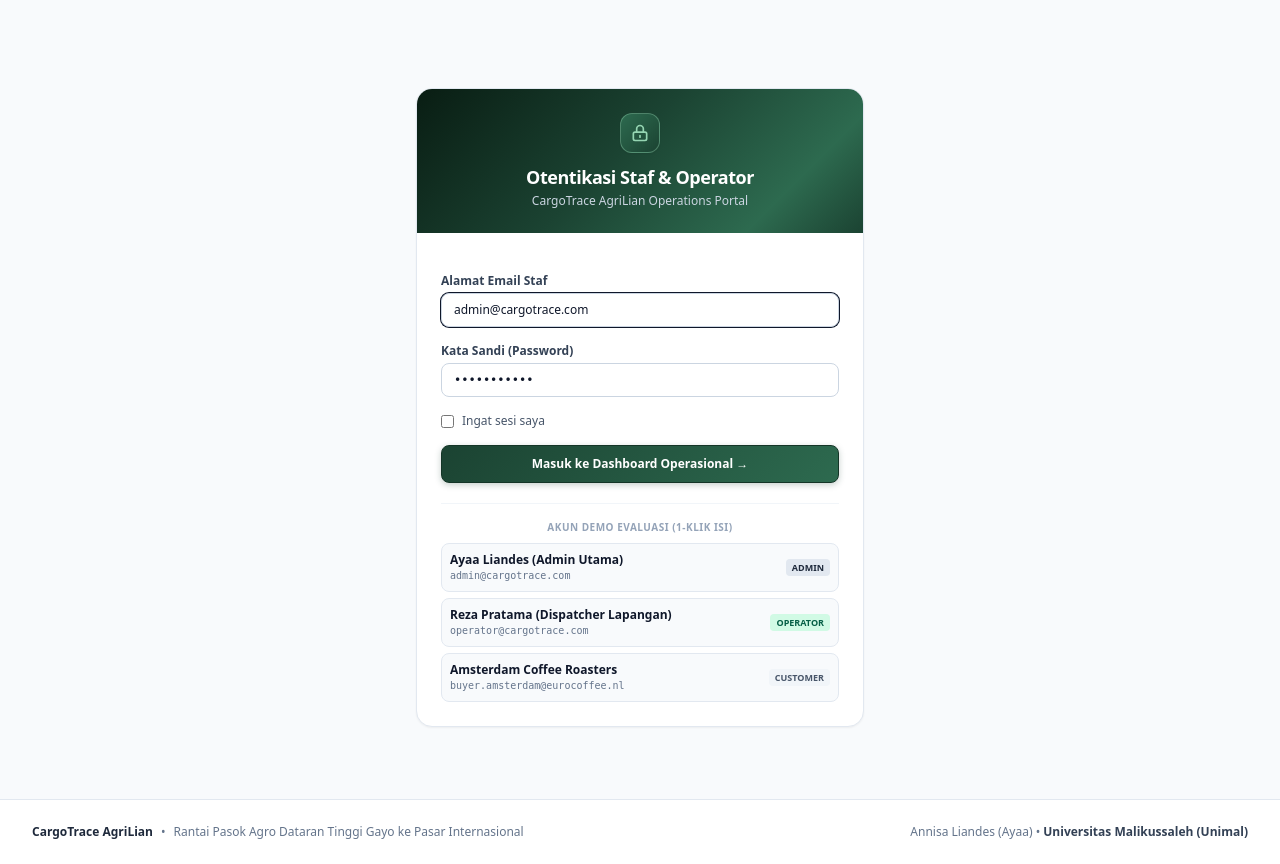
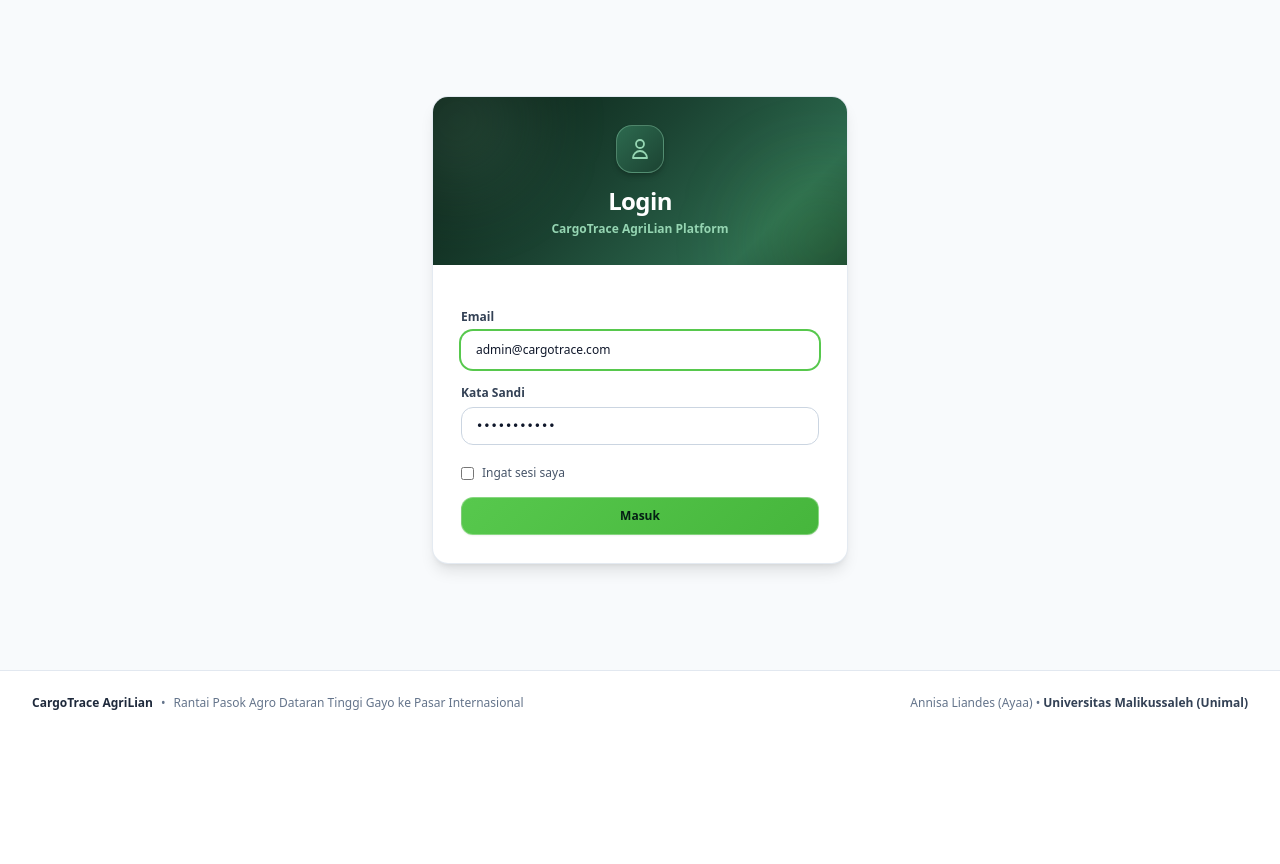
Before and after one commit to annisaliandess/Agrilian_CargoTrace, a Laravel app: page /login in a window 1280 px wide. Shown: the part 65-929 px from the top of the page. After the commit the page ends 775 px from the top, so only its background shows below. Run offline with Laravel 12, Linux system fonts and the light colour scheme; some libraries are stand-ins or nearby versions; some web fonts are replaced.

Commit message:
refactor(auth): simplify login UI with AgriLian branding, single-word CTA, and user brand avatar

```diff
--- a/resources/views/auth/login.blade.php
+++ b/resources/views/auth/login.blade.php
@@ -1,89 +1,68 @@
 @extends('layouts.app')
 
-@section('title', 'Login Staf & Dispatcher')
+@section('title', 'Login — CargoTrace AgriLian')
 
 @section('content')
-<div class="max-w-md mx-auto my-10">
-    <div class="bg-white rounded-2xl shadow-sm border border-slate-200 overflow-hidden">
+<div class="max-w-md mx-auto my-12 px-4">
+    <div class="bg-white rounded-2xl shadow-lg border border-slate-200/90 overflow-hidden">
 
-        <!-- Header -->
-        <div class="bg-hero-gradient p-6 text-center relative overflow-hidden">
-            <div class="w-10 h-10 rounded-xl bg-gradient-to-br from-[#2D6A4F] to-[#1B4332] border border-[#95D5B2]/40 text-white flex items-center justify-center mx-auto mb-2.5 shadow-sm">
-                <svg class="w-5 h-5 text-[#95D5B2]" fill="none" stroke="currentColor" viewBox="0 0 24 24">
-                    <path stroke-linecap="round" stroke-linejoin="round" stroke-width="2" d="M12 15v2m-6 4h12a2 2 0 002-2v-6a2 2 0 00-2-2H6a2 2 0 00-2 2v6a2 2 0 002 2zm10-10V7a4 4 0 00-8 0v4h8z"/>
-                </svg>
+        <!-- Header with Highland Gradient -->
+        <div class="bg-hero-gradient p-7 text-center relative overflow-hidden">
+            <!-- Subtle Ambient Light -->
+            <div class="absolute -top-12 -left-12 w-36 h-36 rounded-full bg-[#95D5B2]/15 blur-2xl pointer-events-none"></div>
+            <div class="absolute -bottom-12 -right-12 w-36 h-36 rounded-full bg-[#57C84D]/15 blur-2xl pointer-events-none"></div>
+
+            <div class="relative z-10">
+                <!-- Brand / User Logo (Siap Diganti dengan Logo Buatan Ayaa) -->
+                <div id="login-brand-logo" class="w-12 h-12 rounded-2xl bg-gradient-to-br from-[#2D6A4F] to-[#1B4332] border border-[#95D5B2]/40 text-white flex items-center justify-center mx-auto mb-3 shadow-md shadow-black/20">
+                    <svg class="w-6 h-6 text-[#95D5B2]" fill="none" stroke="currentColor" viewBox="0 0 24 24">
+                        <path stroke-linecap="round" stroke-linejoin="round" stroke-width="1.8" d="M16 7a4 4 0 11-8 0 4 4 0 018 0zM12 14a7 7 0 00-7 7h14a7 7 0 00-7-7z"/>
+                    </svg>
+                </div>
+
+                <!-- Judul Sederhana Sesuai Standar Login Modern -->
+                <h1 class="text-2xl font-black text-white tracking-tight">Login</h1>
+                <!-- Subtitle dengan Identitas AgriLian -->
+                <p class="text-xs text-[#95D5B2] font-semibold mt-1">CargoTrace AgriLian Platform</p>
             </div>
-
-            <h1 class="text-lg font-bold text-white tracking-tight">Otentikasi Staf & Operator</h1>
-            <p class="text-xs text-slate-300 mt-0.5">CargoTrace AgriLian Operations Portal</p>
         </div>
 
-        <div class="p-6 space-y-5">
+        <!-- Form Body -->
+        <div class="p-6 sm:p-7 space-y-5">
+            @if ($errors->any())
+                <div class="p-3 rounded-xl bg-red-50 border border-red-200 text-xs text-red-700">
+                    {{ $errors->first() }}
+                </div>
+            @endif
+
             <form action="{{ route('login.post') }}" method="POST" class="space-y-4">
                 @csrf
                 <div>
-                    <label for="email" class="block text-xs font-semibold text-slate-700 mb-1">Alamat Email Staf</label>
-                    <input type="email" id="email" name="email" value="{{ old('email', 'admin@cargotrace.com') }}" required autofocus
-                           class="w-full px-3 py-2 rounded-lg border border-slate-300 text-xs font-medium text-slate-900 focus:outline-none focus:ring-1 focus:ring-slate-900 transition-all">
+                    <label for="email" class="block text-xs font-semibold text-slate-700 mb-1.5">Email</label>
+                    <input type="email" id="email" name="email" value="{{ old('email', 'admin@cargotrace.com') }}" placeholder="masukkan alamat email..." required autofocus
+                           class="w-full px-3.5 py-2.5 rounded-xl border border-slate-300 text-xs font-medium text-slate-900 focus:outline-none focus:ring-2 focus:ring-[#57C84D] focus:border-transparent transition-all">
                 </div>
 
                 <div>
-                    <label for="password" class="block text-xs font-semibold text-slate-700 mb-1">Kata Sandi (Password)</label>
-                    <input type="password" id="password" name="password" value="password123" required
-                           class="w-full px-3 py-2 rounded-lg border border-slate-300 text-xs font-mono font-medium text-slate-900 focus:outline-none focus:ring-1 focus:ring-slate-900 transition-all">
+                    <label for="password" class="block text-xs font-semibold text-slate-700 mb-1.5">Kata Sandi</label>
+                    <input type="password" id="password" name="password" value="password123" placeholder="masukkan kata sandi..." required
+                           class="w-full px-3.5 py-2.5 rounded-xl border border-slate-300 text-xs font-mono font-medium text-slate-900 focus:outline-none focus:ring-2 focus:ring-[#57C84D] focus:border-transparent transition-all">
                 </div>
 
-                <div class="flex items-center justify-between text-xs">
-                    <label class="flex items-center gap-2 cursor-pointer text-slate-600 font-medium">
-                        <input type="checkbox" name="remember" class="rounded border-slate-300 text-slate-900 focus:ring-slate-900">
+                <div class="flex items-center justify-between text-xs pt-1">
+                    <label class="flex items-center gap-2 cursor-pointer text-slate-600 font-medium select-none">
+                        <input type="checkbox" name="remember" class="rounded border-slate-300 text-[#1B4332] focus:ring-[#57C84D]">
                         Ingat sesi saya
                     </label>
                 </div>
 
-                <button type="submit" class="btn-brand-primary w-full py-2.5 px-4 rounded-lg text-xs font-bold shadow-xs cursor-pointer">
-                    Masuk ke Dashboard Operasional &rarr;
+                <!-- Tombol 1 Kata: Masuk -->
+                <button type="submit" class="btn-brand-accent w-full py-2.5 px-4 rounded-xl text-xs font-bold cursor-pointer transition-transform active:scale-[0.98] shadow-sm">
+                    Masuk
                 </button>
             </form>
+        </div>
 
-            <!-- Fast Role Switcher for Demo Evaluation -->
-            <div class="pt-4 border-t border-slate-100">
-                <span class="block text-center text-[10px] font-bold tracking-wider text-slate-400 uppercase mb-2">
-                    Akun Demo Evaluasi (1-Klik Isi)
-                </span>
-                <div class="grid grid-cols-1 gap-1.5">
-                    <button type="button" onclick="fillDemo('admin@cargotrace.com')" class="flex items-center justify-between p-2 rounded-lg bg-slate-50 hover:bg-slate-100 border border-slate-200 text-left transition-colors cursor-pointer">
-                        <div>
-                            <div class="text-xs font-bold text-slate-900">Ayaa Liandes (Admin Utama)</div>
-                            <div class="text-[10px] text-slate-500 font-mono">admin@cargotrace.com</div>
-                        </div>
-                        <span class="text-[9px] font-bold px-1.5 py-0.5 rounded bg-slate-200 text-slate-800">ADMIN</span>
-                    </button>
-
-                    <button type="button" onclick="fillDemo('operator@cargotrace.com')" class="flex items-center justify-between p-2 rounded-lg bg-slate-50 hover:bg-slate-100 border border-slate-200 text-left transition-colors cursor-pointer">
-                        <div>
-                            <div class="text-xs font-bold text-slate-900">Reza Pratama (Dispatcher Lapangan)</div>
-                            <div class="text-[10px] text-slate-500 font-mono">operator@cargotrace.com</div>
-                        </div>
-                        <span class="text-[9px] font-bold px-1.5 py-0.5 rounded bg-emerald-100 text-emerald-800">OPERATOR</span>
-                    </button>
-
-                    <button type="button" onclick="fillDemo('buyer.amsterdam@eurocoffee.nl')" class="flex items-center justify-between p-2 rounded-lg bg-slate-50 hover:bg-slate-100 border border-slate-200 text-left transition-colors cursor-pointer">
-                        <div>
-                            <div class="text-xs font-bold text-slate-900">Amsterdam Coffee Roasters</div>
-                            <div class="text-[10px] text-slate-500 font-mono">buyer.amsterdam@eurocoffee.nl</div>
-                        </div>
-                        <span class="text-[9px] font-bold px-1.5 py-0.5 rounded bg-slate-100 text-slate-600">CUSTOMER</span>
-                    </button>
-                </div>
-            </div>
-        </div>
     </div>
 </div>
-
-<script>
-    function fillDemo(email) {
-        document.getElementById('email').value = email;
-        document.getElementById('password').value = 'password123';
-    }
-</script>
 @endsection
```
